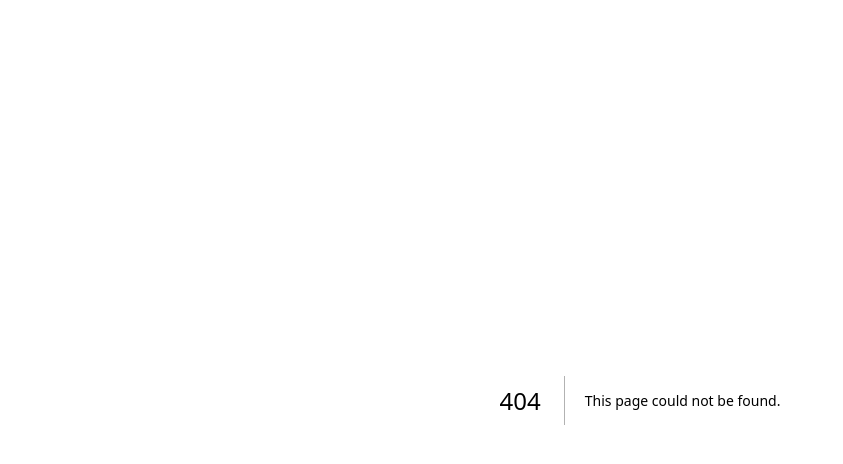
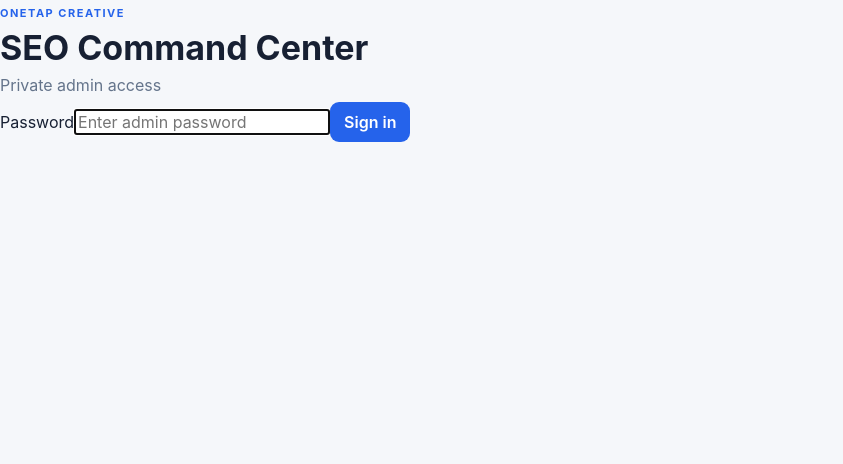
Before and after one commit to OneTapCreative/onetap-seo-command-center, a Next.js app: page /sign-in in a window 1280 px wide. Before the commit this address had no page. Shown: the top 464 px of the page, without its empty margins (0-843 px from the left). Built offline with nearby package versions, Linux system fonts and the light colour scheme.

Commit message:
Add private admin sign-in page

```diff
--- /dev/null
+++ b/app/sign-in/page.js
@@ -0,0 +1,7 @@
+'use client';
+import {useState} from 'react';
+export default function SignIn(){
+ const [password,setPassword]=useState(''),[error,setError]=useState(''),[busy,setBusy]=useState(false);
+ const submit=async e=>{e.preventDefault();setBusy(true);setError('');try{const r=await fetch('/api/auth/login',{method:'POST',headers:{'Content-Type':'application/json'},body:JSON.stringify({password})});const d=await r.json();if(!r.ok)throw new Error(d.error||'Sign-in failed');location.href='/'}catch(e){setError(e.message)}finally{setBusy(false)}};
+ return <div className="loginPage"><form className="loginCard" onSubmit={submit}><p className="eyebrow">ONETAP CREATIVE</p><h1>SEO Command Center</h1><p>Private admin access</p>{error&&<div className="loginError">{error}</div>}<label>Password<input type="password" autoFocus value={password} onChange={e=>setPassword(e.target.value)} placeholder="Enter admin password"/></label><button disabled={busy}>{busy?'Signing in…':'Sign in'}</button></form></div>
+}
```
